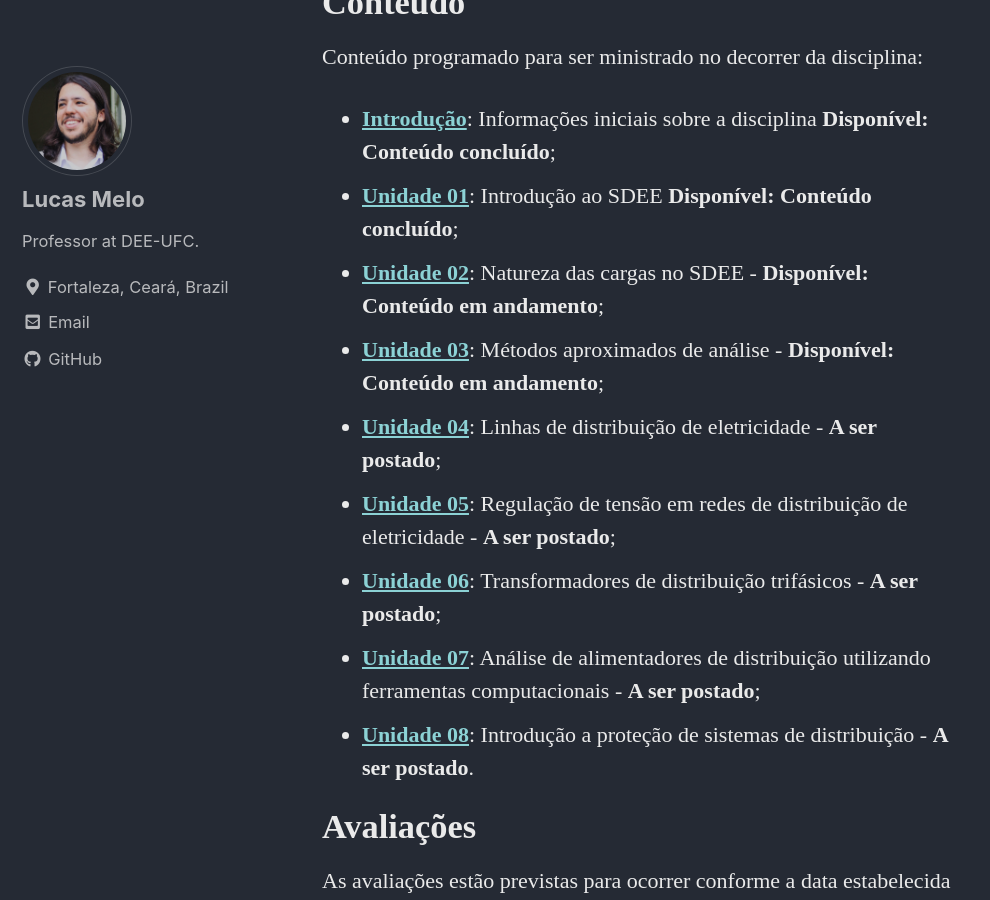
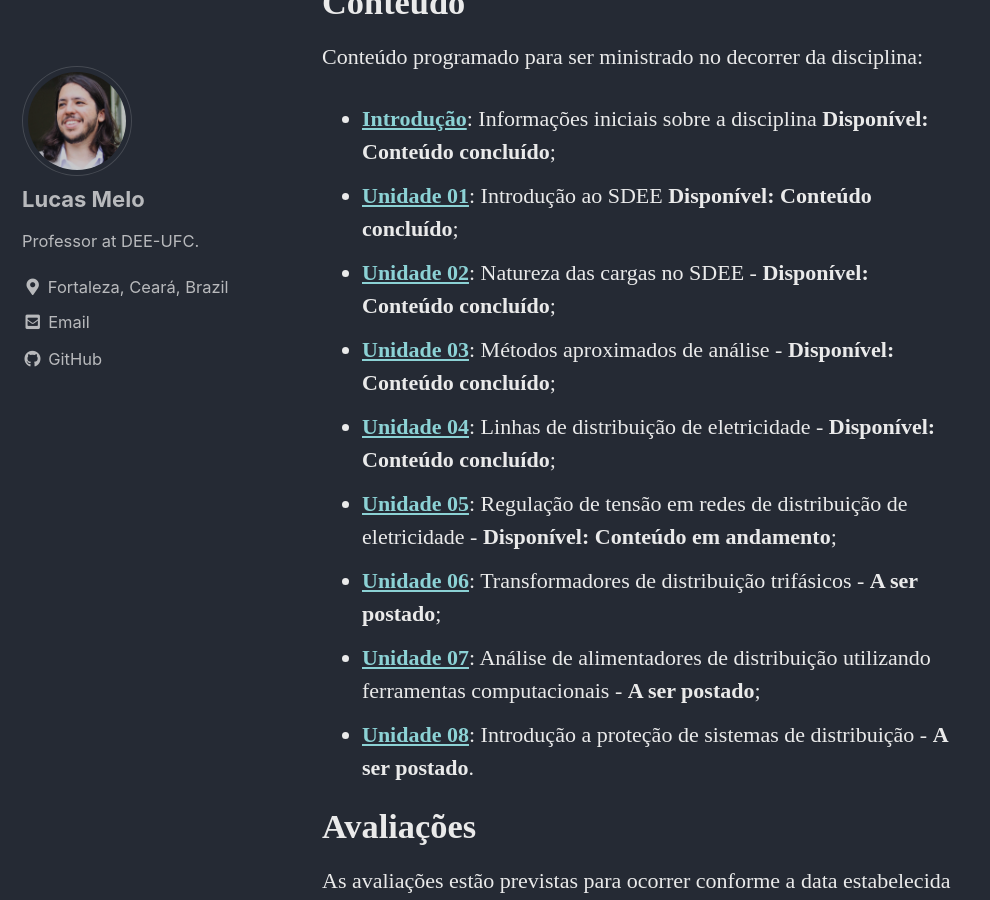
Before and after one commit to lucassm/lucassm.github.io, a Jekyll site: the page built from _teaching/DEE-2021-2/index.md, in a window 1280 px wide and 900 px high, scrolled down 2006 px. Shown: the whole window, without its empty margins (0-990 px from the left). Built offline with Jekyll 4.4.1, drawn with Linux system fonts in a browser that asks for light colours; cached includes are drawn as plain includes; some web fonts are replaced; formulas are drawn with MathJax 3.

Commit message:
UPDATE: Generic

```diff
--- a/_teaching/DEE-2021-2/index.md
+++ b/_teaching/DEE-2021-2/index.md
@@ -47,10 +47,10 @@ Esta disciplina irá dedicar-se ao estudo das características e especificidades
 Conteúdo programado para ser ministrado no decorrer da disciplina:
 - [**Introdução**](/teaching/DEE-2021-2/Introducao): Informações iniciais sobre a disciplina **Disponível: Conteúdo concluído**;
 - [**Unidade 01**](/teaching/DEE-2021-2/Unidade-01): Introdução ao SDEE **Disponível: Conteúdo concluído**;
-- [**Unidade 02**](/teaching/DEE-2021-2/Unidade-02): Natureza das cargas no SDEE - **Disponível: Conteúdo em andamento**;
-- [**Unidade 03**](/teaching/DEE-2021-2/Unidade-03): Métodos aproximados de análise - **Disponível: Conteúdo em andamento**;
-- [**Unidade 04**](/teaching/DEE-2021-2/Unidade-04): Linhas de distribuição de eletricidade - **A ser postado**;
-- [**Unidade 05**](/teaching/DEE-2021-2/Unidade-05): Regulação de tensão em redes de distribuição de eletricidade - **A ser postado**;
+- [**Unidade 02**](/teaching/DEE-2021-2/Unidade-02): Natureza das cargas no SDEE - **Disponível: Conteúdo concluído**;
+- [**Unidade 03**](/teaching/DEE-2021-2/Unidade-03): Métodos aproximados de análise - **Disponível: Conteúdo concluído**;
+- [**Unidade 04**](/teaching/DEE-2021-2/Unidade-04): Linhas de distribuição de eletricidade - **Disponível: Conteúdo concluído**;
+- [**Unidade 05**](/teaching/DEE-2021-2/Unidade-05): Regulação de tensão em redes de distribuição de eletricidade - **Disponível: Conteúdo em andamento**;
 - [**Unidade 06**](/teaching/DEE-2021-2/Unidade-06): Transformadores de distribuição trifásicos - **A ser postado**;
 - [**Unidade 07**](/teaching/DEE-2021-2/Unidade-07): Análise de alimentadores de distribuição utilizando ferramentas computacionais - **A ser postado**;
 - [**Unidade 08**](/teaching/DEE-2021-2/Unidade-08): Introdução a proteção de sistemas de distribuição - **A ser postado**.
```
